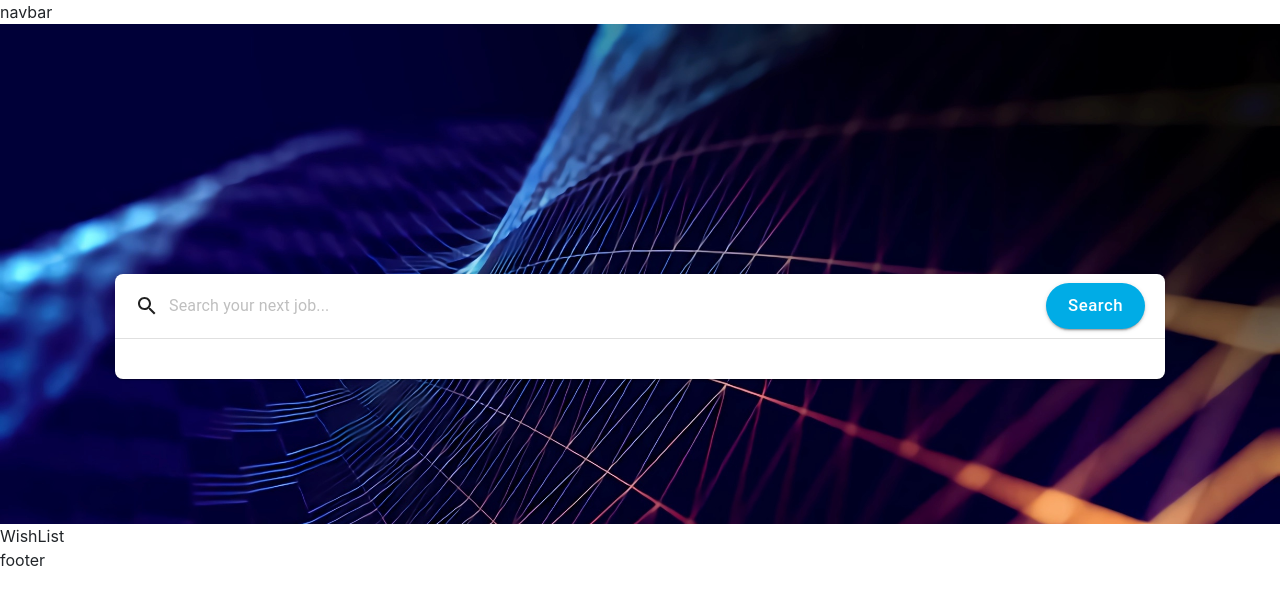
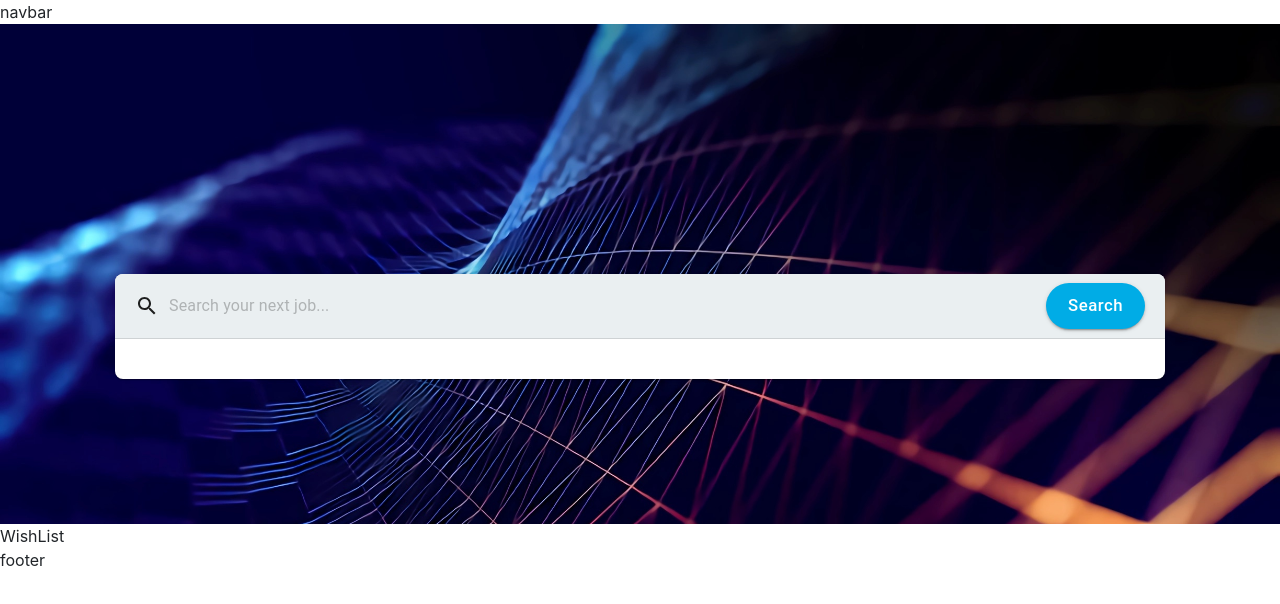
Before and after one commit to WendyVsQz/Workable, a React (Create React App) app: page / in a window 1280 px wide. Shown: the top 604 px of the page. Built offline with nearby package versions, Linux system fonts and the light colour scheme.

Commit message:
WIP: search field bkgrd color modified

```diff
--- a/src/components/BasicCard/BasicCard.js
+++ b/src/components/BasicCard/BasicCard.js
@@ -5,6 +5,7 @@ import CardContent from '@mui/material/CardContent';
 
 const BasicCard = ({header, content}) => {
     const cardStyles = {
+
         width: '1050px',
         position: 'absolute',
         left: '50%',
--- a/src/components/DisplaySearch/styles.js
+++ b/src/components/DisplaySearch/styles.js
@@ -8,6 +8,7 @@ export const cardheaderStyles = {
         paddingRight: '20px',
         height: '65px',
         borderBottom: '1px solid rgba(0, 0, 0, 0.12)',
+        backgroundColor: '#eaeff1',
     },
     searchButton: {
         fontSize: '1.05rem',
--- a/src/components/GridWrapper/styles.js
+++ b/src/components/GridWrapper/styles.js
@@ -3,10 +3,10 @@ export const gridWrapperStyles = {
     marginLeft: '0px',
     marginRight: '0px',
     backgroundImage: `url('images/landing-page-bkgrd-612x612.jpg')`,
-    padding: '250px 32px',
     backgroundRepeat: 'no-repeat',
     backgroundSize: 'cover',
     padding: '250px 32px',
     minHeight: 'calc(0vh)',
     position: 'relative',
+
 };
```
